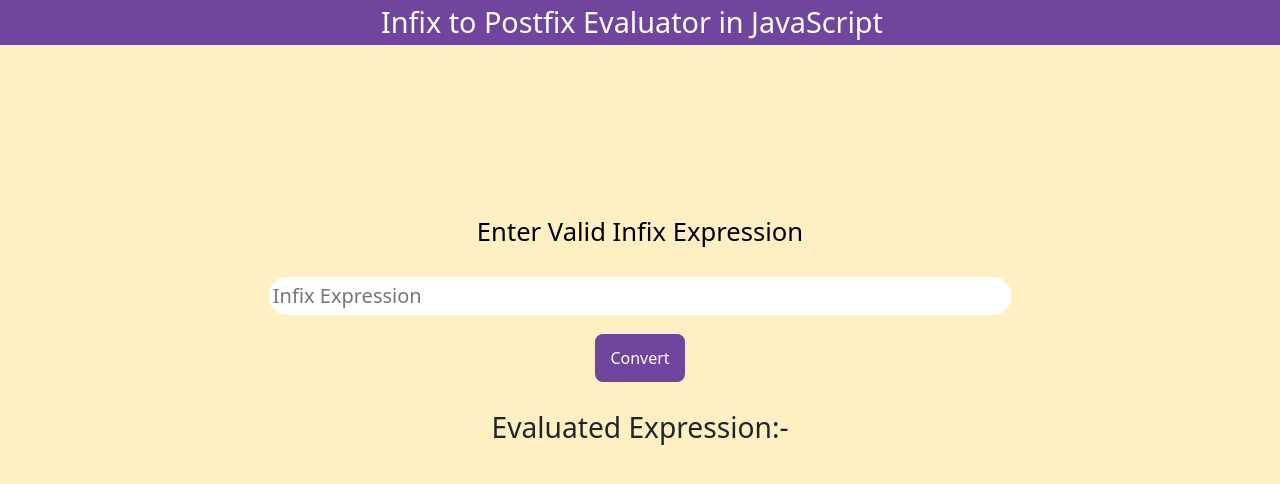
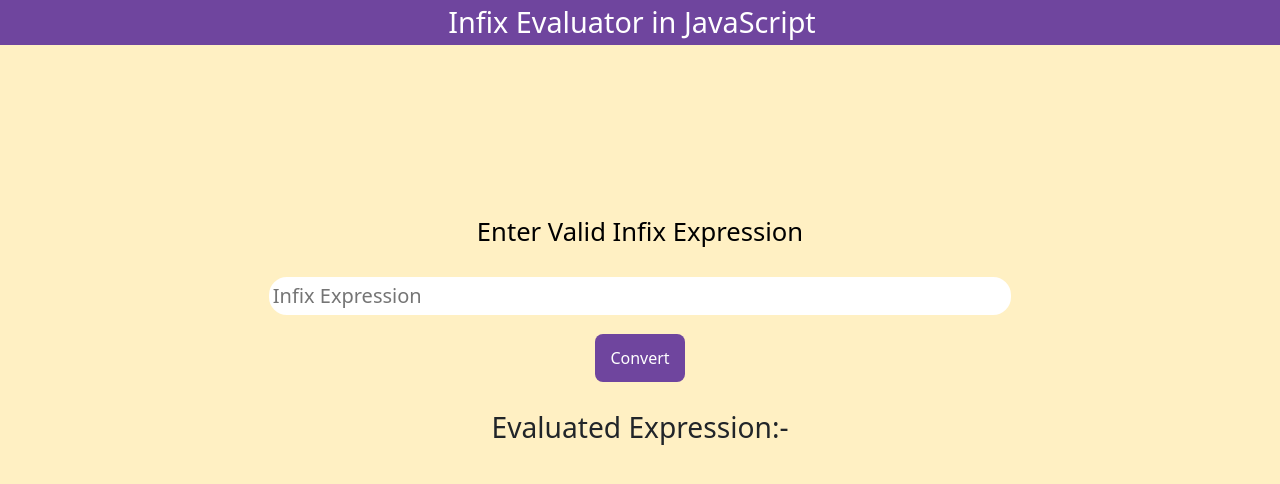
Before and after one commit to shivammahajancse/Infix-Evaluator-in-JavaScript-, a plain HTML site: page infixevaluator.html in a window 1280 px wide. Drawn offline with nearby package versions, Linux system fonts and the light colour scheme.

Commit message:
html file updated

```diff
--- a/infixevaluator.html
+++ b/infixevaluator.html
@@ -14,7 +14,7 @@
 <body>
   <nav class="navbar navbar-light bg-light">
     <div class="container-fluid" style=" justify-content: center;">
-      <span class="navbar-brand mb-0 h1">Infix to Postfix Evaluator in JavaScript</span>
+      <span class="navbar-brand mb-0 h1">Infix Evaluator in JavaScript</span>
     </div>
   </nav>
   <div class="inputdata">
```
